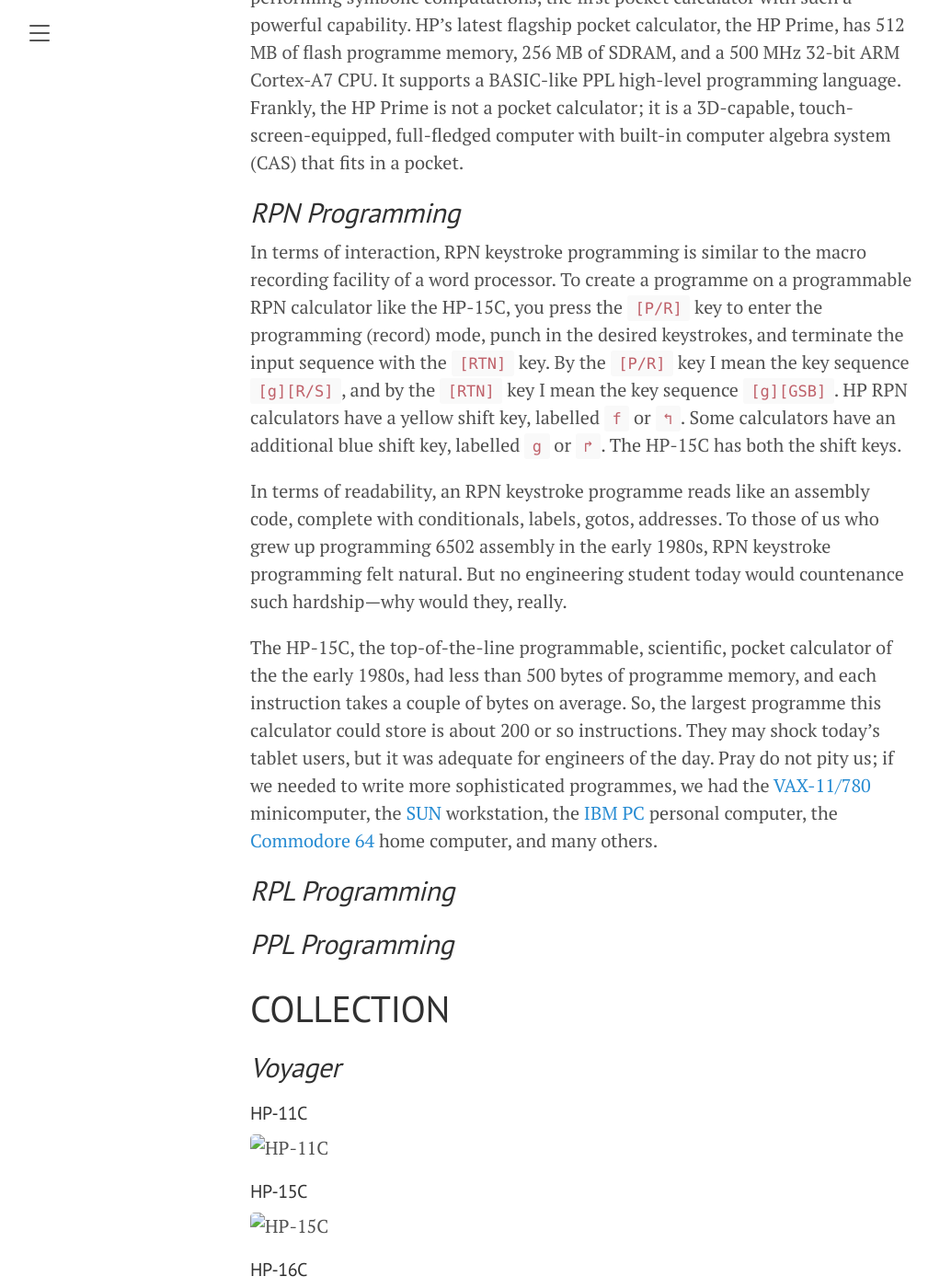
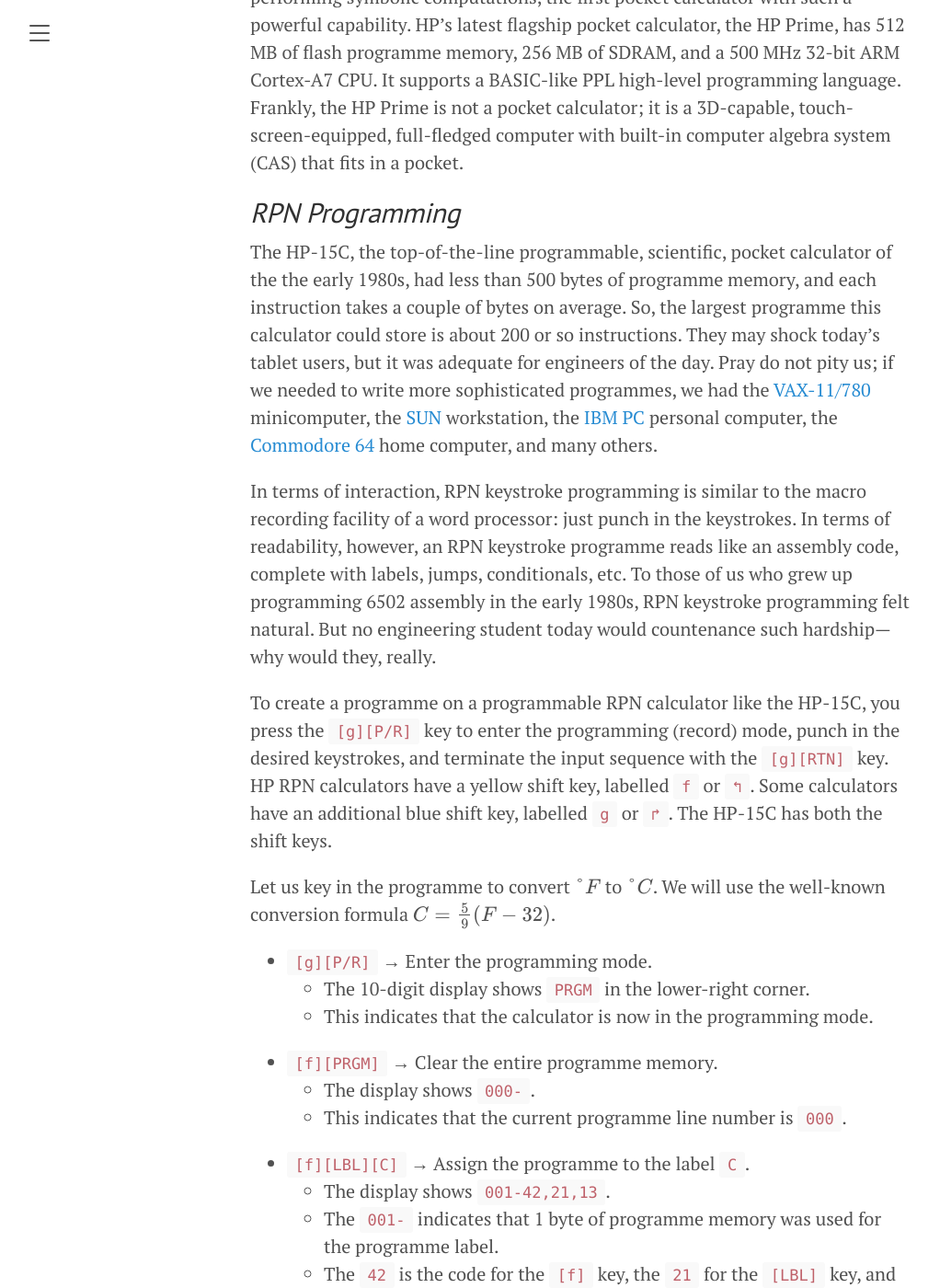
Before and after one commit to amenzwa/amenzwa.github.io, a Jekyll site: the page built from computing/HowRPNCalculatorsWork.md, in a window 1280 px wide and 1400 px high, scrolled down 6203 px. Shown: the whole window at 92% size, without its empty margins (8-1030 px from the left). Built offline with Jekyll 4.4.1, drawn with Linux system fonts in a browser that asks for light colours; our own code applies the rules of GitHub Pages for plain Markdown files; formulas are drawn with MathJax 3; some of the changed text lies outside the part shown.

Commit message:
keystroke programming

```diff
--- a/computing/HowRPNCalculatorsWork.md
+++ b/computing/HowRPNCalculatorsWork.md
@@ -71,11 +71,50 @@ The HP-65 from the early 1970s was HP's first programmable pocket calculator. It
 
 ## *RPN Programming*
 
-In terms of interaction, RPN keystroke programming is similar to the macro recording facility of a word processor. To create a programme on a programmable RPN calculator like the HP-15C, you press the `[P/R]` key to enter the programming (record) mode, punch in the desired keystrokes, and terminate the input sequence with the `[RTN]` key. By the `[P/R]` key I mean the key sequence `[g][R/S]`, and by the `[RTN]` key I mean the key sequence `[g][GSB]`. HP RPN calculators have a yellow shift key, labelled `f` or `↰`. Some calculators have an additional blue shift key, labelled `g` or `↱`. The HP-15C has both the shift keys.
+The HP-15C, the top-of-the-line programmable, scientific, pocket calculator of the the early 1980s, had less than 500 bytes of programme memory, and each instruction takes a couple of bytes on average. So, the largest programme this calculator could store is about 200 or so instructions. They may shock today's tablet users, but it was adequate for engineers of the day. Pray do not pity us; if we needed to write more sophisticated programmes, we had the [VAX-11/780](https://en.wikipedia.org/wiki/VAX-11) minicomputer, the [SUN](https://en.wikipedia.org/wiki/Sun-1) workstation, the [IBM PC](https://en.wikipedia.org/wiki/IBM_Personal_Computer) personal computer, the [Commodore 64](https://en.wikipedia.org/wiki/Commodore_64) home computer, and many others.
 
-In terms of readability, an RPN keystroke programme reads like an assembly code, complete with conditionals, labels, gotos, addresses. To those of us who grew up programming 6502 assembly in the early 1980s, RPN keystroke programming felt natural. But no engineering student today would countenance such hardship—why would they, really.
+In terms of interaction, RPN keystroke programming is similar to the macro recording facility of a word processor: just punch in the keystrokes. In terms of readability, however, an RPN keystroke programme reads like an assembly code, complete with labels, jumps, conditionals, etc. To those of us who grew up programming 6502 assembly in the early 1980s, RPN keystroke programming felt natural. But no engineering student today would countenance such hardship—why would they, really.
 
-The HP-15C, the top-of-the-line programmable, scientific, pocket calculator of the the early 1980s, had less than 500 bytes of programme memory, and each instruction takes a couple of bytes on average. So, the largest programme this calculator could store is about 200 or so instructions. They may shock today's tablet users, but it was adequate for engineers of the day. Pray do not pity us; if we needed to write more sophisticated programmes, we had the [VAX-11/780](https://en.wikipedia.org/wiki/VAX-11) minicomputer, the [SUN](https://en.wikipedia.org/wiki/Sun-1) workstation, the [IBM PC](https://en.wikipedia.org/wiki/IBM_Personal_Computer) personal computer, the [Commodore 64](https://en.wikipedia.org/wiki/Commodore_64) home computer, and many others.
+To create a programme on a programmable RPN calculator like the HP-15C, you press the `[g][P/R]` key to enter the programming (record) mode, punch in the desired keystrokes, and terminate the input sequence with the `[g][RTN]` key. HP RPN calculators have a yellow shift key, labelled `f` or `↰`. Some calculators have an additional blue shift key, labelled `g` or `↱`. The HP-15C has both the shift keys.
+
+Let us key in the programme to convert $°F$ to $°C$. We will use the well-known conversion formula $C = \frac{5}{9}(F - 32)$.
+
+- `[g][P/R]` → Enter the programming mode.
+  - The 10-digit display shows `PRGM` in the lower-right corner.
+  - This indicates that the calculator is now in the programming mode.
+- `[f][PRGM]` →  Clear the entire programme memory.
+  - The display shows `000-`.
+  - This indicates that the current programme line number is `000`.
+- `[f][LBL][C]` → Assign the programme to the label `C`.
+  - The display shows `001-42,21,13`.
+  - The `001-` indicates that 1 byte of programme memory was used for the programme label.
+  - The `42` is the code for the `[f]` key, the `21` for the `[LBL]` key, and the `13` for the `C` key.
+  - The HP-15C has programme labels `A` through `E`.
+- `[3][2][-]` → Enter the subexpression $F - 32$, where the value for $F$ is to be supplied in the register `x`.
+  - The display shows `004-      30`.
+  - The `30` is the code for the `-` key.
+- `[5][×]` → Enter the subexpression $[x] × 5$, where the $[x]$ represents the value held in the register `x`.
+  - The display shows `006-      20`.
+  - The `20` is the code for the `[×]` key.
+- `[9][÷]` →
+  - The display shows `008-      10`.
+  - The `10` is the code for the `[÷]` key.
+- `[g][RTN]` → End the programme.
+  - The display shows `009-  43  32`.
+  - The `009-` indicates that this programme used 9 bytes of memory, including its label.
+  - The `43` is the code for the `[g]` key and the `[32]` for the `[RTN]` key.
+- `[g][P/R]` → Exit the programming mode.
+  - The `PRGM` symbol disappears from the display, indicating that the calculator is now back in the running mode.
+
+In other words, the first `[g][P/R]` runs the programme editor, and the second `[g][P/R]` exits the programme editor. Let us now run the programme.
+
+- `43[f][C]` → Enter $43°F$ into register `x`, and run the programme `C` on the value `x=43`.
+  - The display flickers `running` while the programme is running.
+  - The display shows the result `6.1111`, after the programme has terminated. So, $43°F = 6.1111°C$.
+
+The programming facilities of the HP-15C look primitive now, but they were in line with computing practices of 1982. And it is simple enough to key in small programmes, like the temperature conversion example above. Such short formulae occur in STEM frequently enough, so it is useful to store oft-used formulae as programmes. It gets tougher as programme complexity increases, though. The only practical way to write longer programmes is to write down the keystrokes, try them out with the calculator in the running mode, then key in the programme.
+
+By 1988, keystroke programming on the HP-32S has become much more sophisticated and user friendly. The 5x7 matrix LCD display of the HP-32S can show 1 line and 12 digits. In terms of readability, this matrix display is far superior to the HP-15C's traditional, 7-segment, 10-digit LCD display. And whereas the HP-15C shows numeric codes for programme instructions, the HP-32S shows variable names and operators in text, making it much easier to read and edit. Indeed, the same programming facilities are still used on the 35th anniversary model, the HP 35s of 2007. But the very decent, 2-line, 14-digit, 5x7 matrix display and the four-way cursor makes keystroke programming on the HP 35s much more civilised.
 
 ## *RPL Programming*
 
@@ -136,11 +175,12 @@ Today, primary school children scurry about with large-screen mobile phones atta
 - [SwissMicros](https://www.swissmicros.com/)
   - SwissMicros is a Swiss company that manufacture modern replicas of classic HP calculators, like the HP-42S, the HP-15C, the HP-41CX, etc. Their calculators have metal bodies, modern hardware, and modern software. Quality of these calculators is superb, but the keys simply do not have the same tactile feel of the original.
 - Emulators
-  - [HP-35](https://hpmuseum.org/simulate/hp35sim/hp35sim.htm)
-  - [HP-11C](https://stendec.io/ctb/hp11c.html)
-  - [HP-15C](https://stendec.io/ctb/hp15c.html)
-  - [HP-16C](https://stendec.io/ctb/hp16c.html)
-  - [HP Prime](https://apps.apple.com/us/app/hp-prime-lite/id1208226883)
+  - [HP-35](https://hpmuseum.org/simulate/hp35sim/hp35sim.htm) web app
+  - [HP-11C](https://stendec.io/ctb/hp11c.html) web app
+  - [HP-15C](https://stendec.io/ctb/hp15c.html) web app
+  - [Retro 15C](https://apps.apple.com/us/app/retro-15c/id583559000) for iPhone
+  - [HP-16C](https://stendec.io/ctb/hp16c.html) web app
+  - [HP Prime](https://apps.apple.com/us/app/hp-prime-lite/id1208226883) for iPhone
 - Manuals
   - [HP-15C](http://h10032.www1.hp.com/ctg/Manual/c03030589.pdf)
   - [HP-32S](https://www.forward.com.au/HP_32S_Manual.pdf)
```
